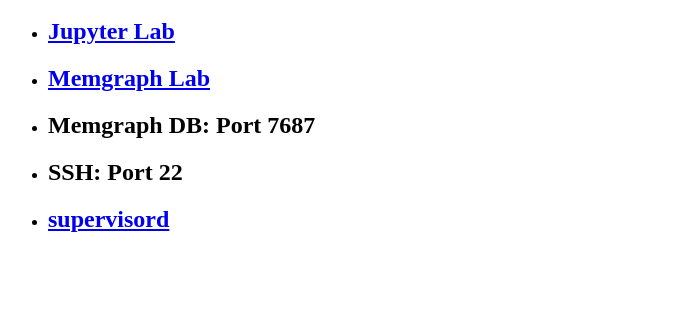
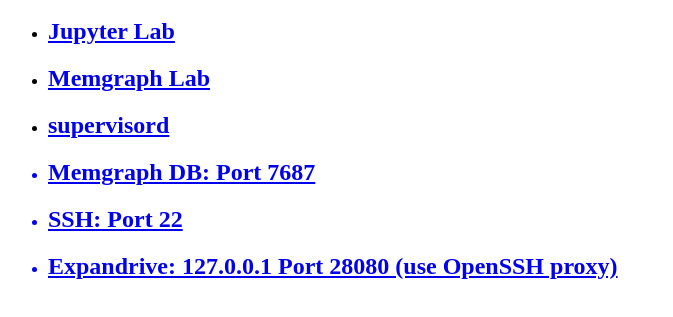
Before and after one commit to apowers313/roc-dev-docker, a plain HTML site: page index.html in a window 1280 px wide. Shown: the part 95-412 px from the top of the page, without its empty margins (0-673 px from the left). Drawn offline with Linux system fonts and the light colour scheme.

Commit message:
add expandrive, sshd, streamline cuda

```diff
--- a/index.html
+++ b/index.html
@@ -4,8 +4,9 @@
     <li><h2><a href="https://dev.ato.ms:8004">VS Code</a></h2></li>
     <li><h2><a href="https://dev.ato.ms:8002">Jupyter Lab</a></h2></li>
     <li><h2><a href="http://dev.ato.ms:3000">Memgraph Lab</a></h2></li>
+    <li><h2><a href="http://dev.ato.ms:8001">supervisord</h2></li>
     <li><h2>Memgraph DB: Port 7687</h2></li>
     <li><h2>SSH: Port 22</h2></li>
-    <li><h2><a href="http://dev.ato.ms:8001">supervisord</h2></li>
+    <li><h2>Expandrive: 127.0.0.1 Port 28080 (use OpenSSH proxy)</h2></li>
 </ul>
 </html>
```
Also changed, not shown: 5 other files.
